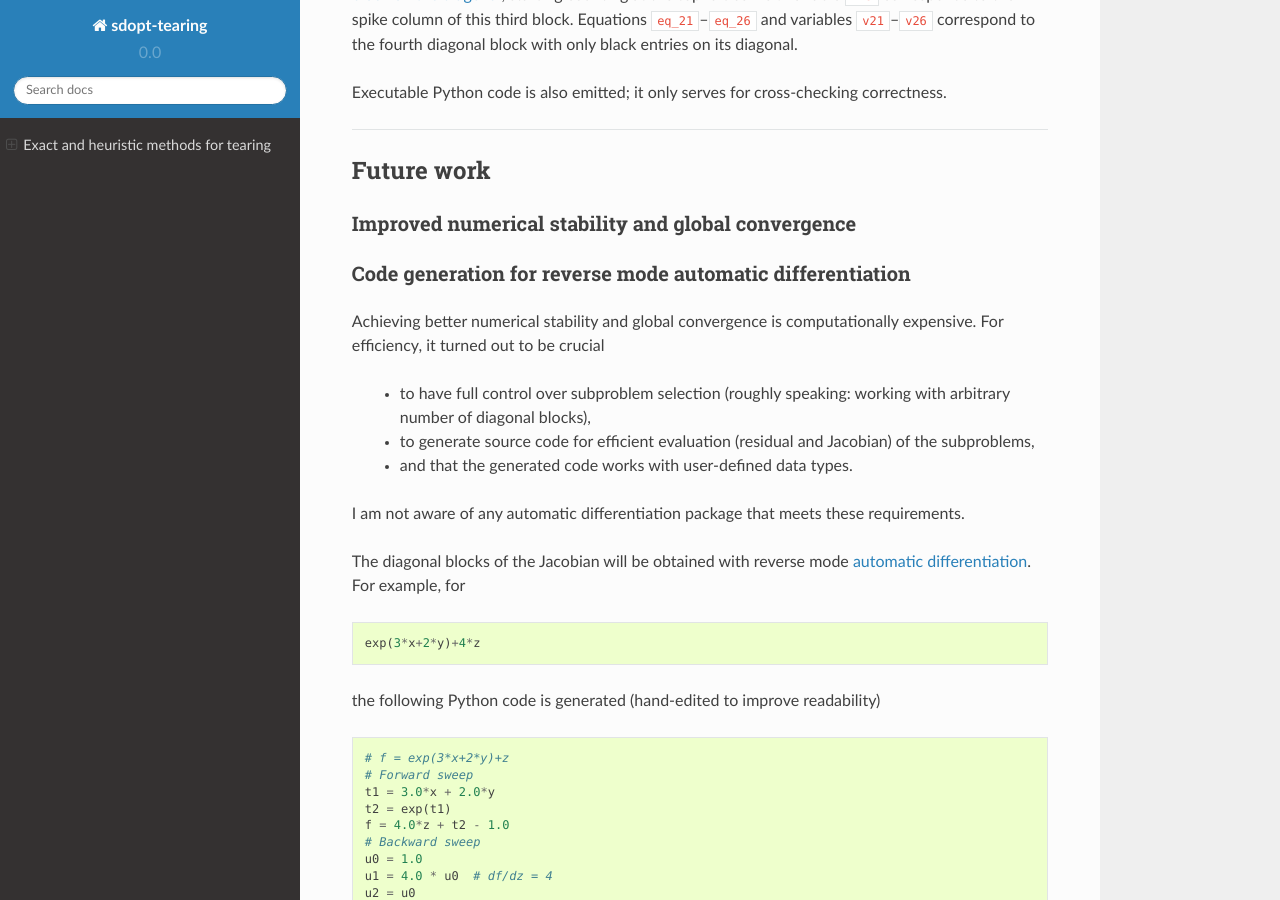
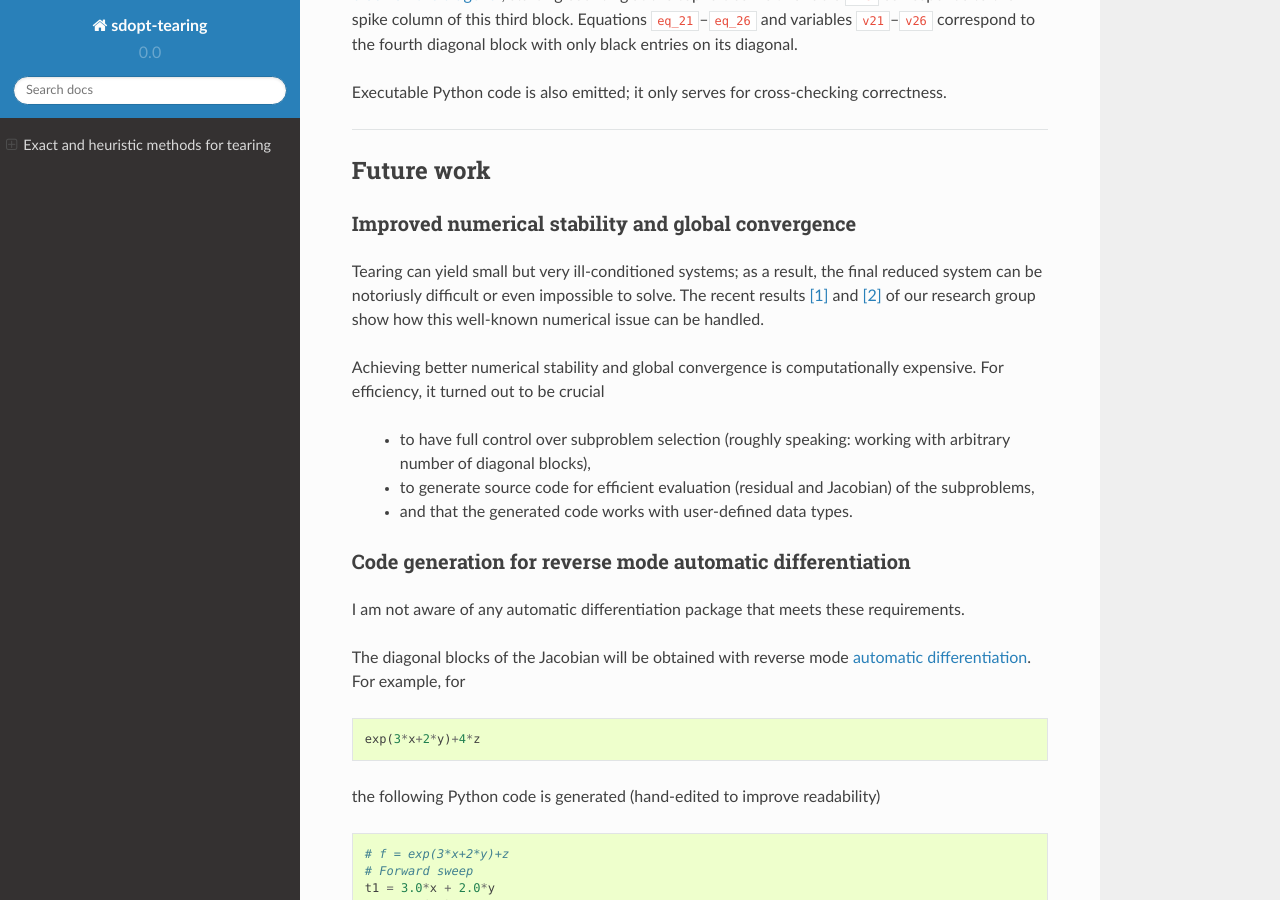
Before and after one commit to baharev/sdopt-tearing, a Sphinx documentation site: the page built from docs/index.rst, in a window 1280 px wide and 900 px high, scrolled down 5704 px. Built offline with Sphinx 7.4.7 and the Read the Docs theme 2.0.0, drawn with Linux system fonts in a browser that asks for light colours.

Commit message:
Started writing the Future Work section

```diff
--- a/docs/index.rst
+++ b/docs/index.rst
@@ -196,11 +196,11 @@
 Improved numerical stability and global convergence
 ---------------------------------------------------
 
-
-
-
-Code generation for reverse mode automatic differentiation
-----------------------------------------------------------
+Tearing can yield small but very ill-conditioned systems; as a result, the final
+reduced system can be notoriusly difficult or even impossible to solve. The
+recent results `[1] <http://dx.doi.org/10.1002/aic.14305>`_ and
+`[2] <http://www.mat.univie.ac.at/%7Eneum/ms/maniSol.pdf>`_ of our research
+group show how this well-known numerical issue can be handled.
 
 Achieving better numerical stability and global convergence is computationally
 expensive. For efficiency, it turned out to be crucial
```
Also changed, not shown: other parts of docs/index.rst (+5 -0 lines).
